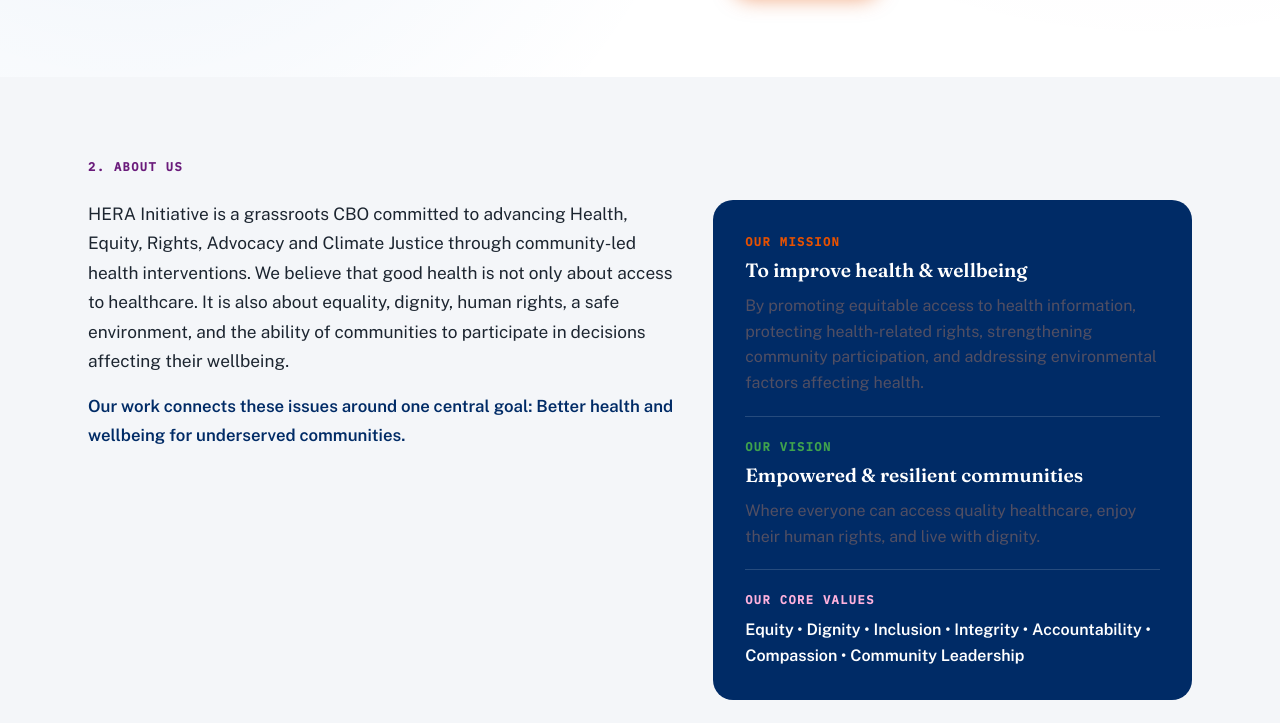
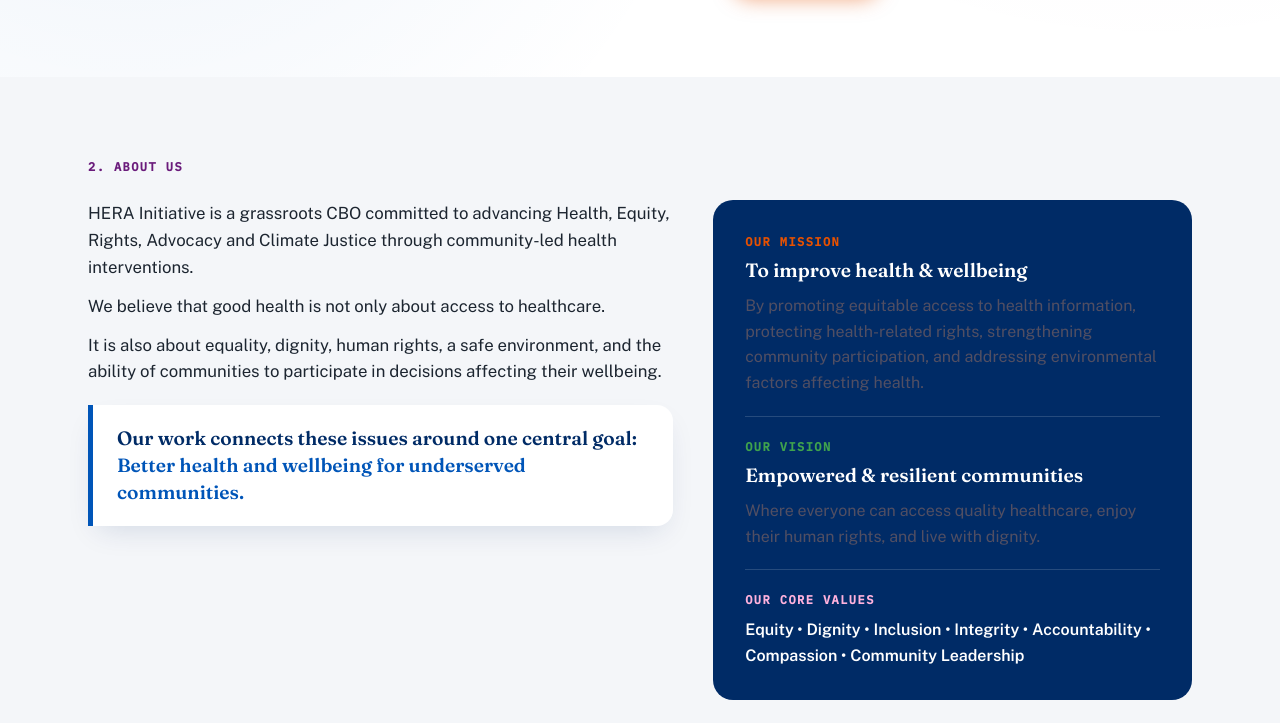
Before and after one commit to Miss-Mi-alt/HERA-Initiative, a plain HTML site: page index.html in a window 1280 px wide. Shown: the part 652-1375 px from the top of the page. Drawn offline with nearby package versions, Linux system fonts and the light colour scheme.

Commit message:
Update index.html

```diff
--- a/index.html
+++ b/index.html
@@ -172,6 +172,24 @@
   .mv-card h3 { color: #fff; font-size: 1.2rem; }
   .mv-block + .mv-block { margin-top: 20px; padding-top: 20px; border-top: 1px solid rgba(255,255,255,0.15); }
 
+  /* Highlight Banner in About Section */
+  .goal-highlight {
+    background: #fff;
+    border-left: 5px solid var(--hera-blue);
+    padding: 20px 24px;
+    border-radius: 0 16px 16px 0;
+    box-shadow: var(--shadow);
+    margin-top: 20px;
+  }
+  .goal-highlight p {
+    margin: 0;
+    font-family: 'Fraunces', serif;
+    font-size: 1.2rem;
+    font-weight: 600;
+    color: var(--hera-navy);
+    line-height: 1.4;
+  }
+
   /* ---------- Thematic Areas ---------- */
   .thematic-grid { display: grid; grid-template-columns: repeat(auto-fit, minmax(320px, 1fr)); gap: 24px; }
   .thematic-card {
@@ -296,13 +314,23 @@
     </div>
     <div class="about-grid">
       <div>
-        <p style="font-size: 1.08rem; line-height: 1.7; color: var(--hera-ink);">
-          HERA Initiative is a grassroots CBO committed to advancing Health, Equity, Rights, Advocacy and Climate Justice through community-led health interventions. We believe that good health is not only about access to healthcare. It is also about equality, dignity, human rights, a safe environment, and the ability of communities to participate in decisions affecting their wellbeing.
+        <p style="font-size: 1.05rem; line-height: 1.6; color: var(--hera-ink); margin-bottom: 12px;">
+          HERA Initiative is a grassroots CBO committed to advancing Health, Equity, Rights, Advocacy and Climate Justice through community-led health interventions.
         </p>
-        <p style="font-size: 1.05rem; line-height: 1.7; color: var(--hera-navy); font-weight: 600; margin-top: 12px;">
-          Our work connects these issues around one central goal: Better health and wellbeing for underserved communities.
+        <p style="font-size: 1.05rem; line-height: 1.6; color: var(--hera-ink); margin-bottom: 12px;">
+          We believe that good health is not only about access to healthcare.
         </p>
+        <p style="font-size: 1.05rem; line-height: 1.6; color: var(--hera-ink); margin-bottom: 16px;">
+          It is also about equality, dignity, human rights, a safe environment, and the ability of communities to participate in decisions affecting their wellbeing.
+        </p>
+
+        <div class="goal-highlight">
+          <p>
+            Our work connects these issues around one central goal: <span style="color: var(--hera-blue);">Better health and wellbeing for underserved communities.</span>
+          </p>
+        </div>
       </div>
+
       <div class="mv-card">
         <div class="mv-block">
           <span class="eyebrow" style="color: var(--hera-orange);">Our Mission</span>
```
